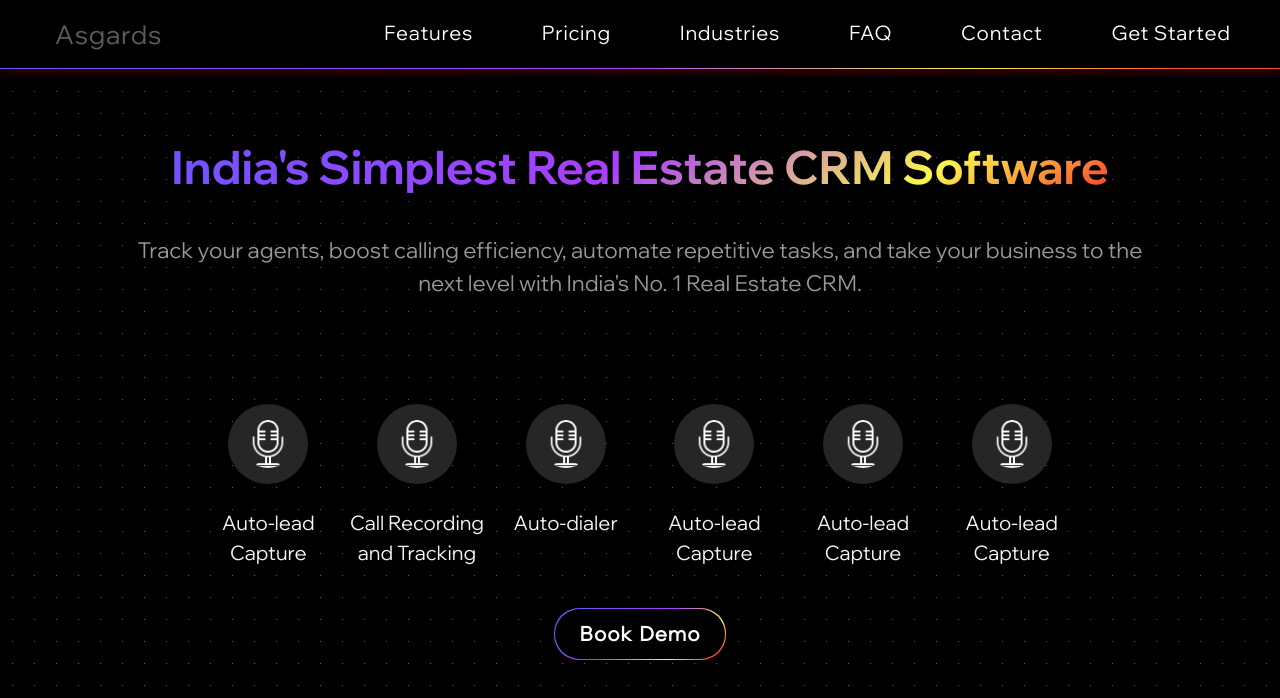
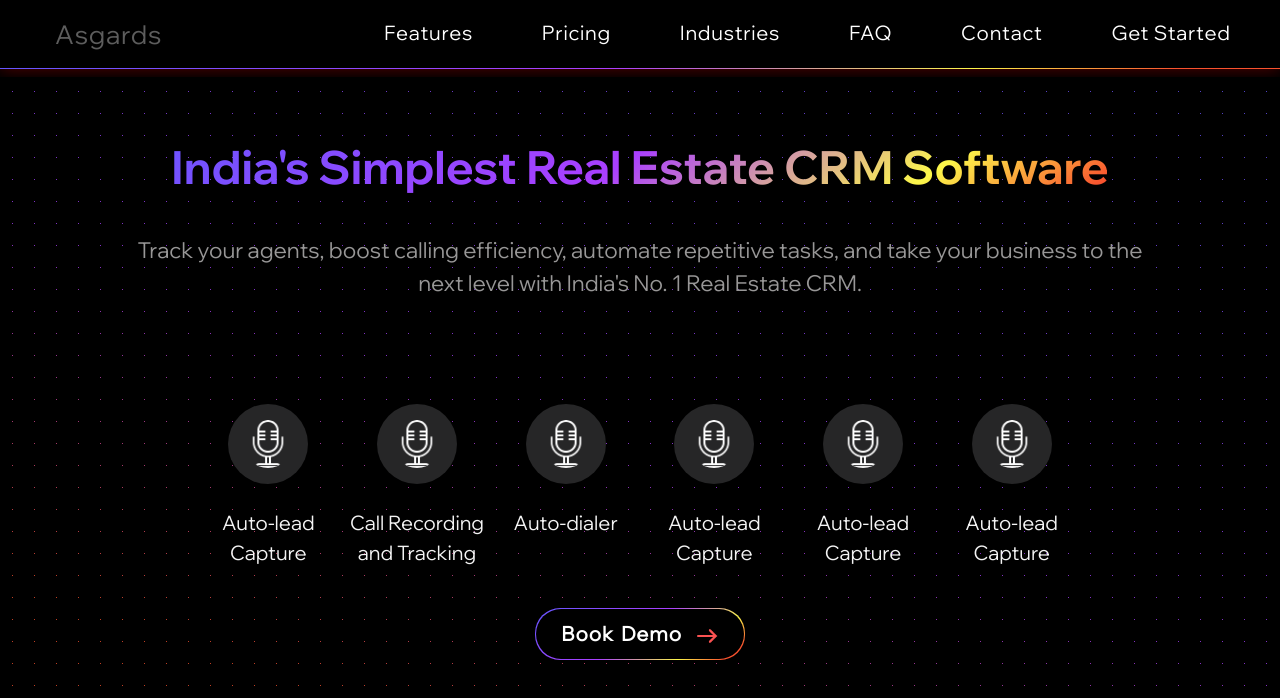
Before and after one commit to fahimafarook/lms, a React (Create React App) app: page /industries in a window 1280 px wide. Shown: the top 698 px of the page. Built offline with nearby package versions, Linux system fonts and the light colour scheme.

Commit message:
Update IndustrialPage.js

```diff
--- a/src/component/IndustrialPage.js
+++ b/src/component/IndustrialPage.js
@@ -114,7 +114,7 @@ function IndustrialPage() {
                       })
                     }
                   </div>
-                  <GradientButton name ="Book Demo" className = "industrial-book-demo"/>
+                  <GradientButton arrow ={true} name ="Book Demo" className = "industrial-book-demo"/>
                 </div>
             </div>
             <div className='why-section'>
```
